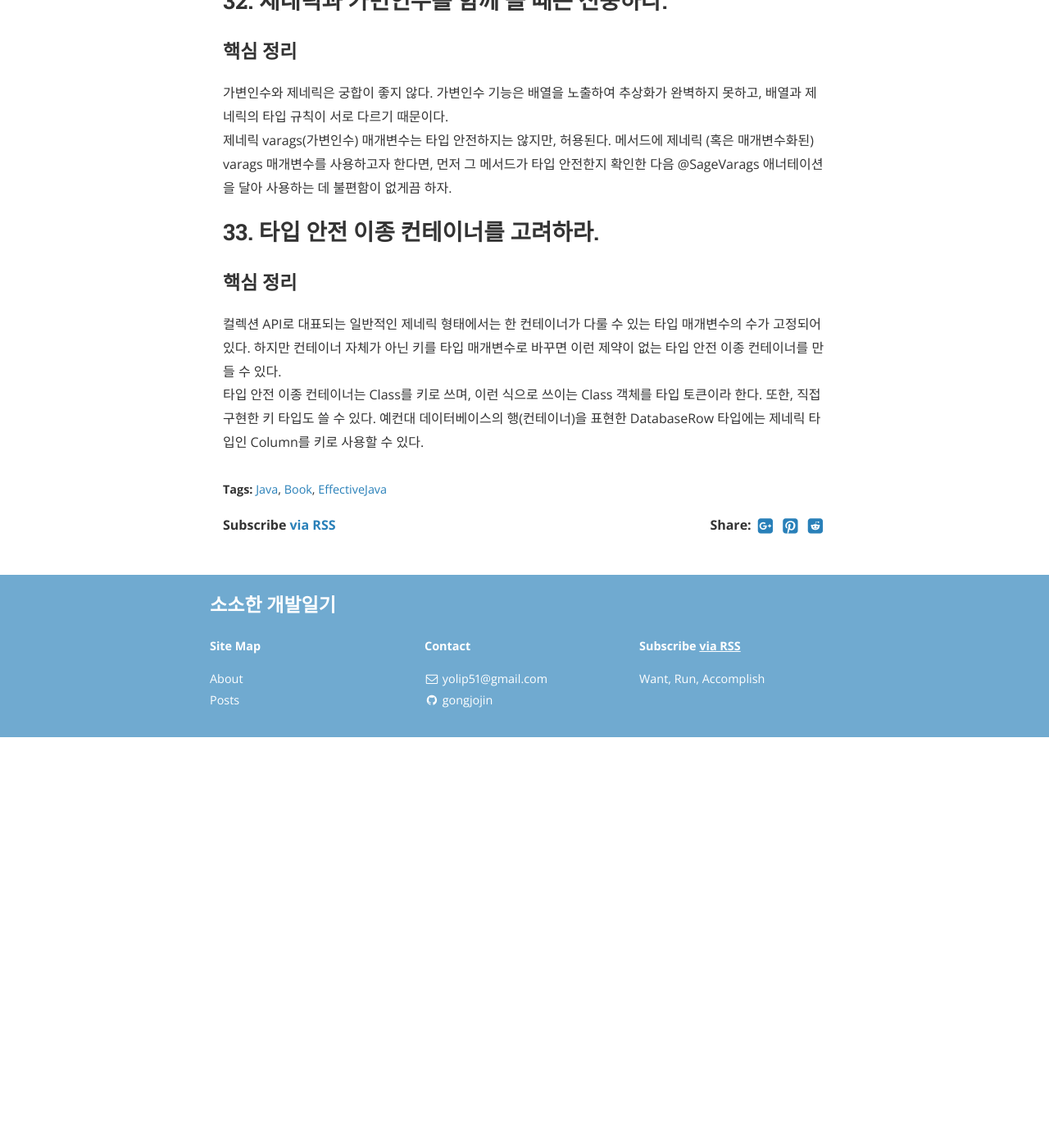
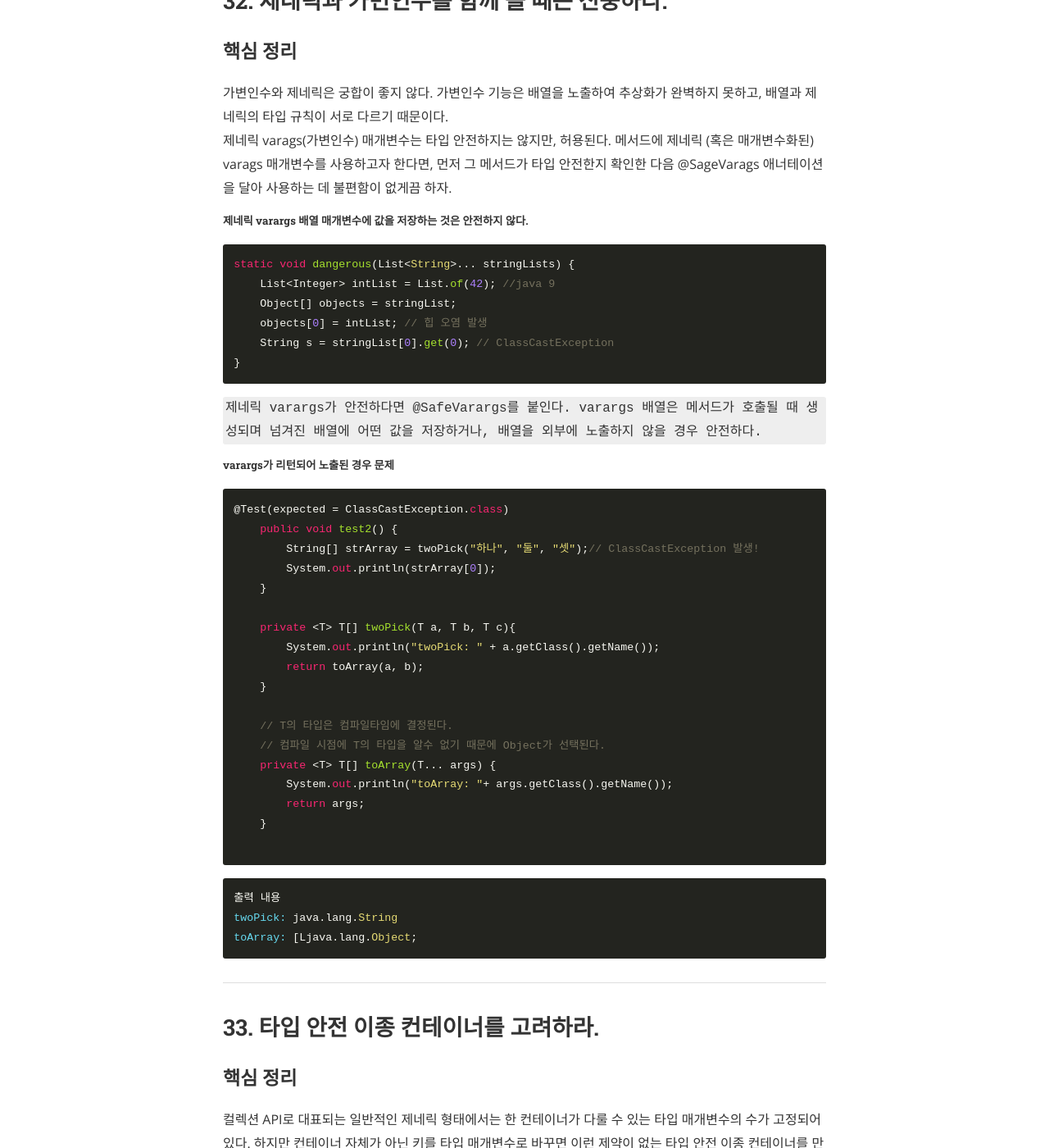
Before and after one commit to gonghojin/gonghojin.github.io, a Jekyll site: the page built from _posts/book/java/effectiveJava/2019-10-13-effectiveJava4.md, in a window 1280 px wide and 1400 px high, scrolled down 3936 px. Shown: the whole window at 82% size. Built offline with Jekyll 4.4.1, drawn with Linux system fonts in a browser that asks for light colours; nearby versions of some CDN libraries; comment, search, counter and statistics services are not loaded; before the commit the page ends 4835 px from its top, so only the background shows below that.

Commit message:
Fix: 이펙티브자바_32 내용추가

````diff
--- a/_posts/book/java/effectiveJava/2019-10-13-effectiveJava4.md
+++ b/_posts/book/java/effectiveJava/2019-10-13-effectiveJava4.md
@@ -98,6 +98,51 @@ PECS 공식을 기억하자. 즉, 생선자(producer)는 extends를 소비자(co
 가변인수와 제네릭은 궁합이 좋지 않다. 가변인수 기능은 배열을 노출하여 추상화가 완벽하지 못하고, 배열과 제네릭의 타입 규칙이 서로 다르기 때문이다.
 제네릭 varags(가변인수) 매개변수는 타입 안전하지는 않지만, 허용된다. 메서드에 제네릭 (혹은 매개변수화된) varags 매개변수를 사용하고자 한다면, 먼저 그 메서드가 타입 안전한지 확인한 다음 @SageVarags 애너테이션을 달아 사용하는 데 불편함이 없게끔 하자.
 
+
+##### 제네릭 varargs 배열 매개변수에 값을 저장하는 것은 안전하지 않다.
+
+~~~java
+static void dangerous(List<String>... stringLists) {
+    List<Integer> intList = List.of(42); //java 9
+    Object[] objects = stringList;
+    objects[0] = intList; // 힙 오염 발생
+    String s = stringList[0].get(0); // ClassCastException
+}
+~~~
+
+`제네릭 varargs가 안전하다면 @SafeVarargs를 붙인다. varargs 배열은 메서드가 호출될 때 생성되며
+넘겨진 배열에 어떤 값을 저장하거나, 배열을 외부에 노출하지 않을 경우 안전하다.`
+
+##### varargs가 리턴되어 노출된 경우 문제
+~~~java
+@Test(expected = ClassCastException.class)
+    public void test2() {
+        String[] strArray = twoPick("하나", "둘", "셋");// ClassCastException 발생!
+        System.out.println(strArray[0]);
+    }
+
+    private <T> T[] twoPick(T a, T b, T c){
+        System.out.println("twoPick: " + a.getClass().getName());
+        return toArray(a, b);
+    }
+
+    // T의 타입은 컴파일타임에 결정된다.
+    // 컴파일 시점에 T의 타입을 알수 없기 때문에 Object가 선택된다.
+    private <T> T[] toArray(T... args) {
+        System.out.println("toArray: "+ args.getClass().getName());
+        return args;
+    }
+
+~~~
+
+```
+출력 내용
+twoPick: java.lang.String
+toArray: [Ljava.lang.Object;
+```
+
+---
+
 ## 33. 타입 안전 이종 컨테이너를 고려하라.
 ### 핵심 정리
 컬렉션 API로 대표되는 일반적인 제네릭 형태에서는 한 컨테이너가 다룰 수 있는 타입 매개변수의 수가 고정되어 있다. 하지만 컨테이너 자체가 아닌 키를 타입 매개변수로 바꾸면 이런 제약이 없는 타입 안전 이종 컨테이너를 만들 수 있다.
````
